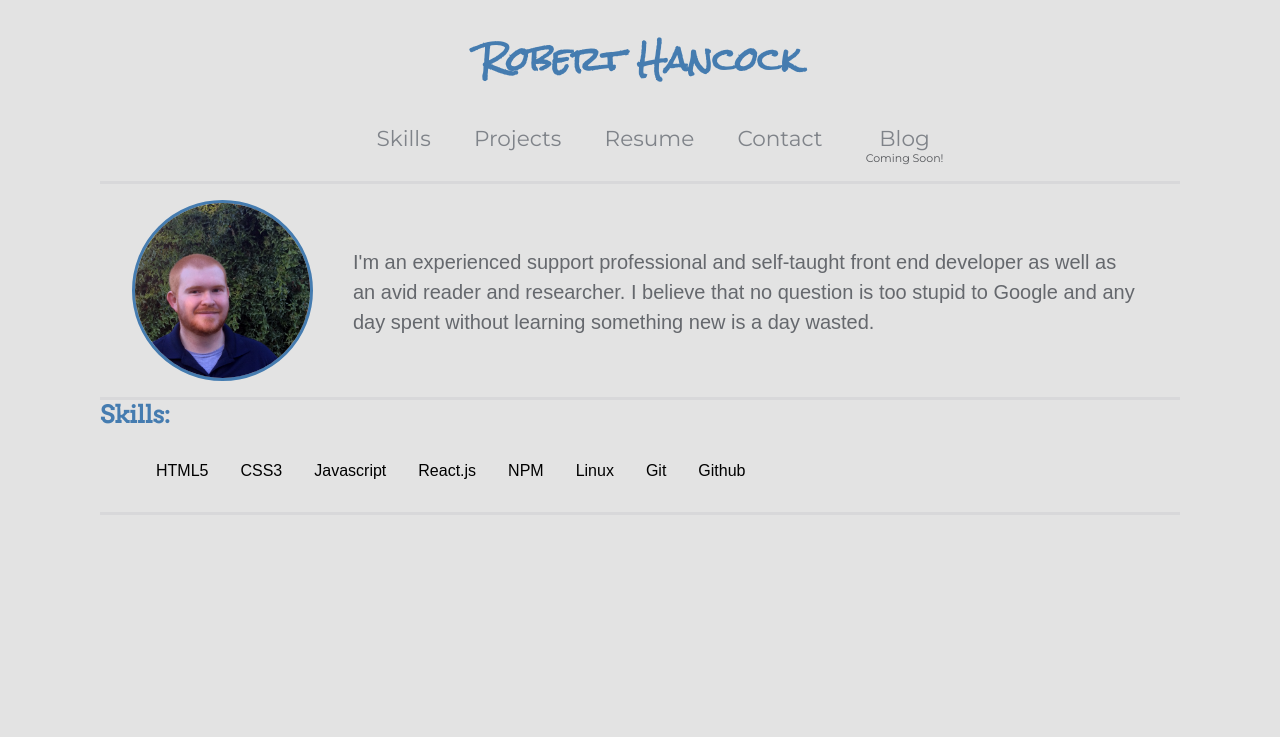
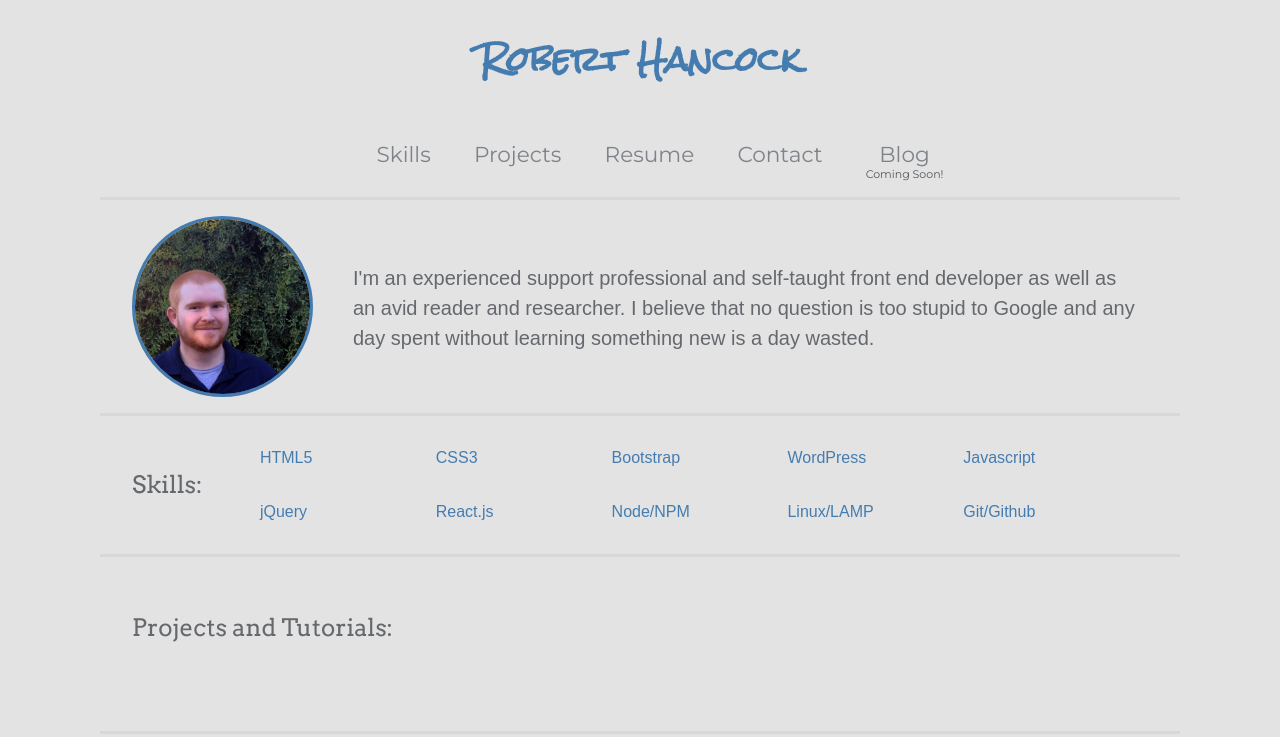
Before and after one commit to rzhancock/website-2018, a React app: page / in a window 1280 px wide. Built offline with nearby package versions, Linux system fonts and the light colour scheme.

Commit message:
created Battle project component added basic details. no styling

```diff
--- a/package.json
+++ b/package.json
@@ -3,6 +3,7 @@
   "version": "0.1.0",
   "private": true,
   "dependencies": {
+    "nuka-carousel": "^4.4.0",
     "react": "^16.5.2",
     "react-dom": "^16.5.2",
     "react-scripts": "1.1.5"
--- a/src/components/About/About.css
+++ b/src/components/About/About.css
@@ -24,7 +24,6 @@
   max-width: 1080px;
 	margin: 0 auto;
 	border-bottom: 3px #d8d8da solid;
-
 }
 
 .about-content {
--- a/src/components/App.js
+++ b/src/components/App.js
@@ -2,6 +2,7 @@ import React, { Component } from 'react';
 import Nav from './Nav/Nav.js';
 import About from './About/About.js';
 import Skills from './Skills/Skills.js';
+import Projects from './Projects/Projects.js';
 import './App.css';
 
 class App extends Component {
@@ -11,6 +12,7 @@ class App extends Component {
         <Nav />
         <About />
         <Skills />
+        <Projects />
       </div>
     )
   }
--- a/src/components/Nav/Nav.css
+++ b/src/components/Nav/Nav.css
@@ -30,6 +30,7 @@ nav {
 
 .main-nav li {
   display: inline-flex;
+  margin-top: 1em;
 }
 
 
--- /dev/null
+++ b/src/components/Projects/Projects.css
@@ -0,0 +1,16 @@
+.projects-container {
+	max-width: 1080px;
+	border-bottom: 3px #d8d8da solid;
+	padding-bottom: 2em;
+}
+
+.projects-header {
+	padding: 2em 0 2em 2em;
+}
+
+.projects-header > h3{
+	font-family: 'Arvo', sans-serif;
+	font-weight: 500;
+	font-size: 1.5em;
+	color: #65686d;
+}
--- /dev/null
+++ b/src/components/Projects/Projects.js
@@ -0,0 +1,17 @@
+import React, { Component } from 'react';
+import './Projects.css';
+
+
+export default class extends Component {
+  render() {
+    return (
+    	<section className="projects-container">
+    			<div className="projects-header">
+					<h3>
+						Projects and Tutorials:
+					</h3>
+				</div>
+		</section>
+    );
+  }
+}
--- a/src/components/Skills/Skills.css
+++ b/src/components/Skills/Skills.css
@@ -1,23 +1,32 @@
 .skills-container {
 	max-width: 1080px;
 	border-bottom: 3px #d8d8da solid;
+	display: flex;
+	align-items: center;
+	justify-content: center;
+}
+
+.skills-header {
+	padding-left: 2em;
 }
 
 .skills-header > h3{
 	font-family: 'Arvo', sans-serif;
-	font-weight: 600;
+	font-weight: 500;
 	font-size: 1.5em;
-	color:  #457CB0;
-	display: inline;
+	color: #65686d;
 }
 
 .skills-list {
-	display: inline-flex;
+	display: flex;
 	flex-wrap: wrap;
-	list-style: none;
+	list-style-type: none;
 }
 
 .skills-list li {
-	padding: 1em;
+	flex-basis: 15%;
+	padding: 1.1em;
 	text-decoration: none;
+	color: #457CB0;
+	position: relative;
 }
--- a/src/components/Skills/Skills.js
+++ b/src/components/Skills/Skills.js
@@ -14,27 +14,32 @@ const Skills = () => {
 							<li>
 								HTML5
 							</li>
-
 							<li>
 								CSS3
+							</li>
+							<li>
+								Bootstrap
+							</li>
+							<li>
+								WordPress
 							</li>
 							<li>
 								Javascript
 							</li>
 							<li>
+								jQuery
+							</li>
+							<li>
 								React.js
 							</li>
 							<li>
-								NPM
+								Node/NPM
 							</li>
 							<li>
-								Linux
+								Linux/LAMP
 							</li>
 							<li>
-								Git
-							</li>
-							<li>
-								Github
+								Git/Github
 							</li>
 						</ul>
 
```
Also changed, not shown: src/components/Projects/Battle/Battle.js (added, +18 -0 lines), src/components/Projects/Battle/Battle.PNG (added), src/components/Projects/Battle/Battle.css (added), src/components/Projects/Battle/Popular.PNG (added), src/components/Skills/blue-arrow-right.png (added), 1 other file.
